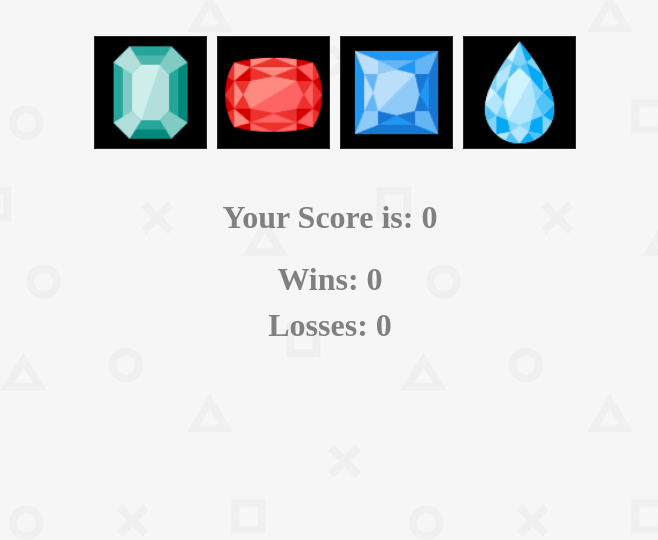
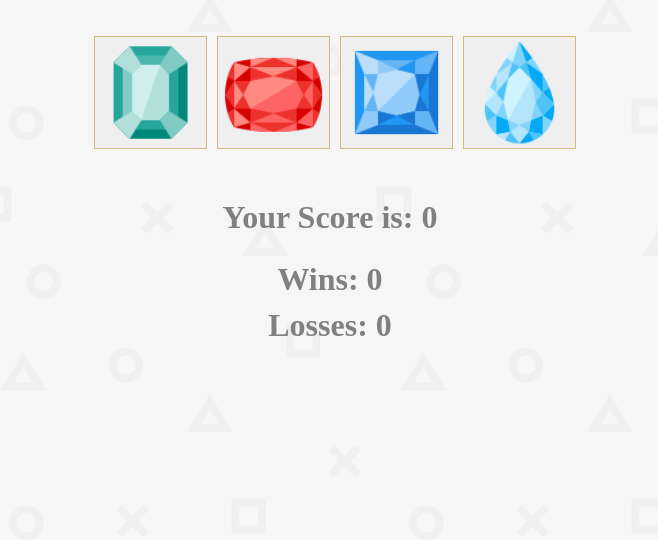
Before and after one commit to chrisbond19/Crystal-Collectors, a plain HTML site: page index.html in a window 1280 px wide. Shown: the part 635-1175 px from the top of the page, without its empty margins (310-968 px from the left). Drawn offline with nearby package versions, Linux system fonts and the light colour scheme.

Commit message:
Fixed the displaying on win or lose and applied new style to crystals

```diff
--- a/assets/css/style.css
+++ b/assets/css/style.css
@@ -38,9 +38,9 @@ p{
 
 .crystalImage {
 	height: 111px;
-	border: solid 1px #272525;
+	border: solid 1px #D2B785;
 	margin-left: 10px;
-	background-color: black;
+	background-color: #EFEFEF;
 }
 
 .crystalImage:firstchild {
--- a/assets/javascript/game.js
+++ b/assets/javascript/game.js
@@ -3,12 +3,10 @@ $(document).ready(function() {
     var userScore = 0;
     var wins = 0;
     var losses = 0;
-    // Create array for the crystals
+    // Creates an array for the crystal images
     crystals = ['assets/images/emerald.png', 'assets/images/ruby.png', 'assets/images/sapphire.png', 'assets/images/topaz.png'];
-    //Start a new game
 
-
-
+    //Create crystals from the array
     function newCrystals () {
       var crystalNumbers = []
         while (crystalNumbers.length < 4){
@@ -33,6 +31,7 @@ $(document).ready(function() {
         }
     }
 
+    //Start a new game
     function startGame() {
         //Start with user's score with a number of 0
         userScore = 0;
@@ -48,7 +47,7 @@ $(document).ready(function() {
          const num = event.currentTarget.dataset.num;
          userScore = userScore + Number(num);
         $('#userScore').text(userScore);
-
+          //Detects if the user won the game
         if (userScore == computerRandom){
           $('#winorLose').text('You won!');
           wins ++;
@@ -56,9 +55,7 @@ $(document).ready(function() {
           $('#crystals').empty();
           setTimeout(function(){startGame();},2000);
           newCrystals();
-          startGame();
-
-
+          //Detects if the user lost the game
         } else if ( userScore > computerRandom){
             $('#winorLose').text('You lost!');
             losses ++;
@@ -66,7 +63,6 @@ $(document).ready(function() {
             $('#crystals').empty();
             setTimeout(function(){startGame();},2000);
             newCrystals();
-            startGame();
            }
         });
     }
```
Also changed, not shown: 1 other file.
